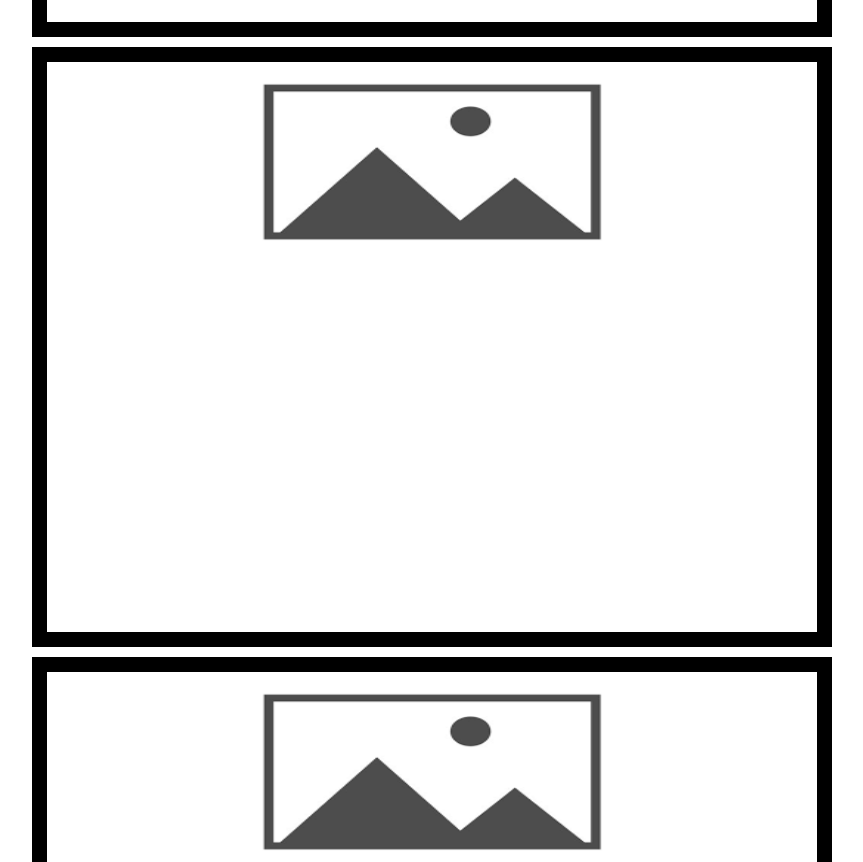
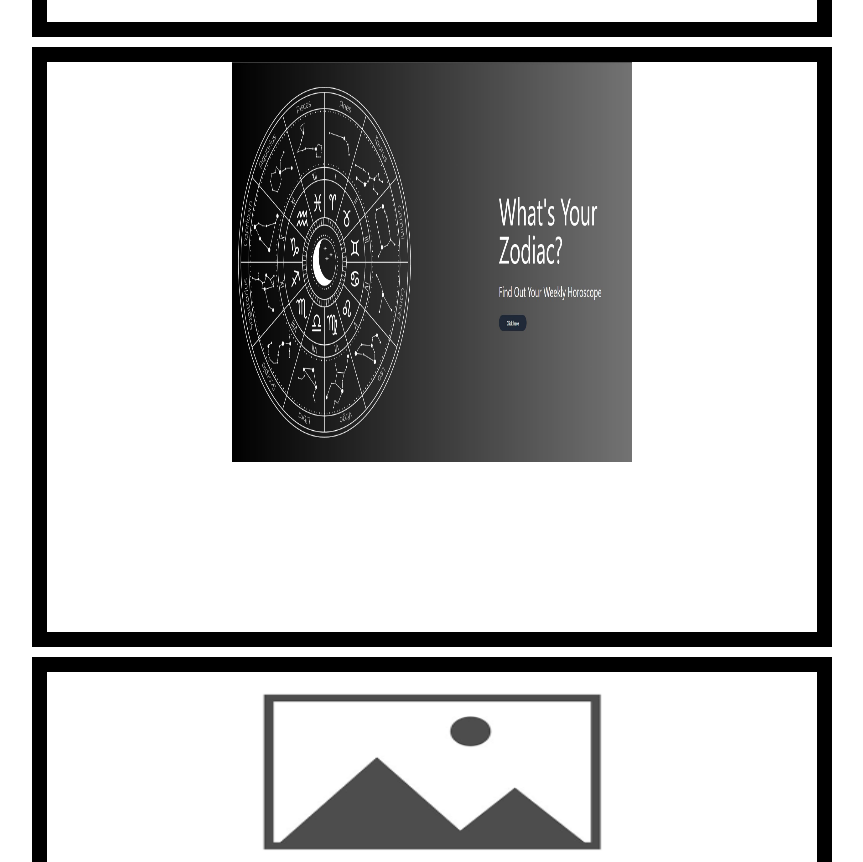
Before and after one commit to kenwong356/portfolio-homework-2, a plain HTML site: page index.html in a window 1280 px wide. Shown: the part 1862-2724 px from the top of the page, without its empty margins (38-901 px from the left). Drawn offline with Linux system fonts and the light colour scheme.

Commit message:
Added Project Link

```diff
--- a/assets/css/style.css
+++ b/assets/css/style.css
@@ -51,6 +51,7 @@ p {
     font-size: 20px;
 }
 
+
 body{
     margin-left: 0px;
     margin-right: 0px;
@@ -75,7 +76,11 @@ body{
     width: 400px;
 
 }
+.project1 {
+    height: 400px;
+    width: 400px;
 
+}
 .content {
     width: 75%;
     display: inline-block;
--- a/index.html
+++ b/index.html
@@ -54,12 +54,13 @@
 
     <div id="Work" class="Work">
         <h2>Work</h2>
+    <div id="container"></div>
         <section class="box" id="image-1">
-            <h1><a href="file:///C:/Users/kanne/Documents/bootcamp/homeworks/horiseon/index.html"> <img src="./assets/images/digital-marketing-meeting.jpg" class="main-image" /></a></h1>
+            <h1><a href="https://kenwong356.github.io/horiseon-homework-1/"> <img src="./assets/images/digital-marketing-meeting.jpg" class="main-image" /></a></h1>
           </section>
 
           <section class="box">
-            <h2><a href="https://www.google.com/"> <img src="./assets/images/download.png" class="main-image1" /></a></h2>
+            <h2><a href="https://jackw2023.github.io/Moira/"> <img src="./assets/images/hgjhdjhdfhg.JPG" class="project1" /></a></h2>
           </section>
 
           <section class="box">
```
Also changed, not shown: assets/images/hgjhdjhdfhg.JPG (added).
